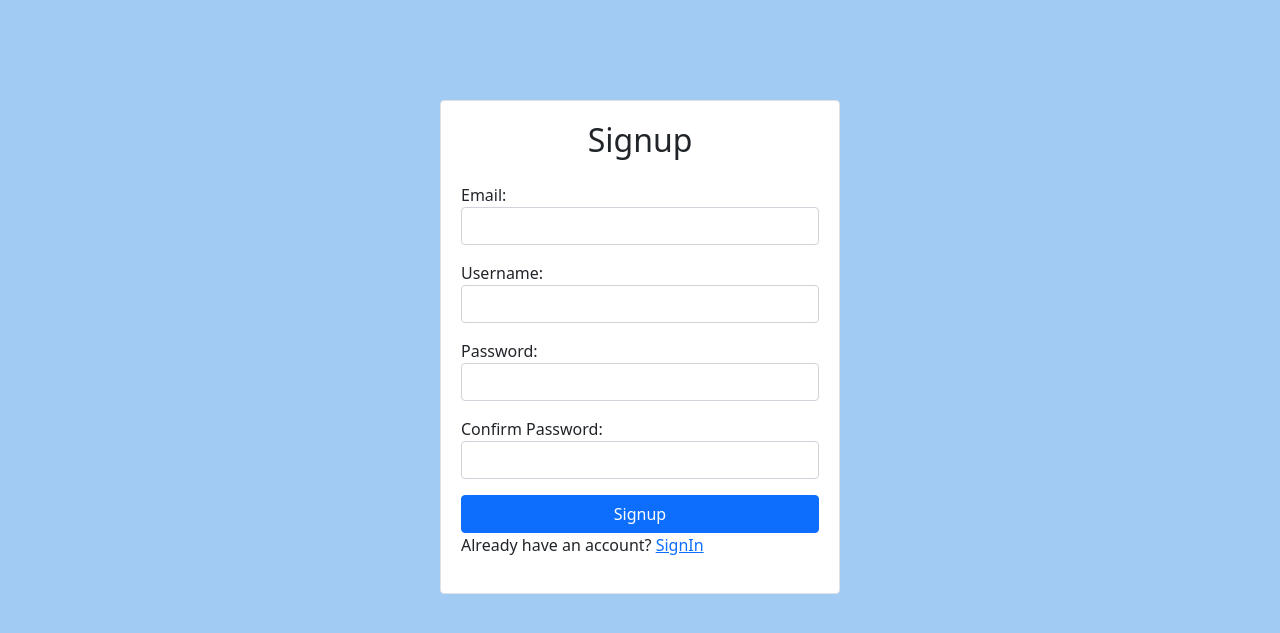
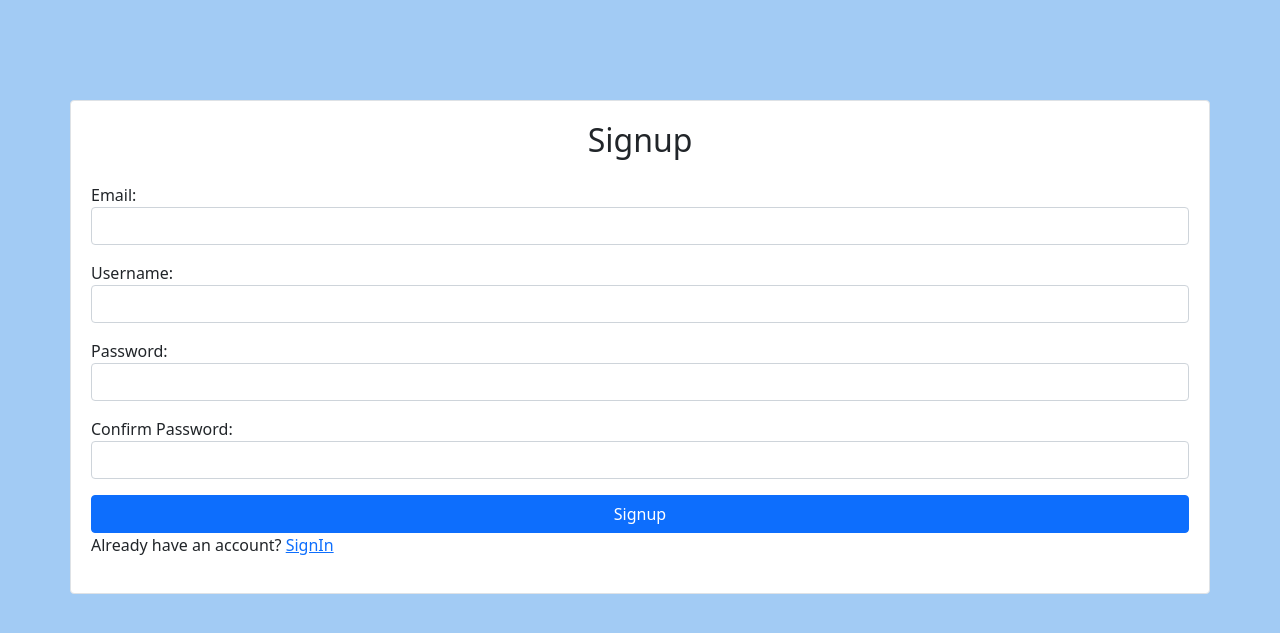
Before and after one commit to SanketDawange/meetmaaya, a Django app: page / in a window 1280 px wide. Shown: the top 633 px of the page. Run offline with Django 4.2, Linux system fonts and the light colour scheme; some libraries are stand-ins or nearby versions.

Commit message:
sign up page made responsive

```diff
--- a/templates/register.html
+++ b/templates/register.html
@@ -18,6 +18,41 @@
             border: 1px solid #dee2e6;
             border-radius: 4px;
             background-color: #fff;
+        }
+
+        /* Media Queries */
+        @media (max-width: 576px) {
+            .container {
+                max-width: 100%;
+                margin-top: 50px;
+                border: none;
+                border-radius: 0;
+            }
+        }
+
+        @media (min-width: 576px) {
+            .container {
+                max-width: 540px;
+                height: fit-content;
+            }
+        }
+
+        @media (min-width: 768px) {
+            .container {
+                max-width: 720px;
+            }
+        }
+
+        @media (min-width: 992px) {
+            .container {
+                max-width: 960px;
+            }
+        }
+
+        @media (min-width: 1200px) {
+            .container {
+                max-width: 1140px;
+            }
         }
     </style>
 </head>
--- a/templates/videocall.html
+++ b/templates/videocall.html
@@ -47,7 +47,7 @@
         zp.joinRoom({
             container: document.querySelector("#root"),
             sharedLinks: [{
-                name: 'Personal link',
+                name: 'Share link',
                 url: window.location.protocol + '//' + window.location.host + window.location.pathname + '?roomID=' + roomID,
             }],
             scenario: {
```
Also changed, not shown: db.sqlite3.
